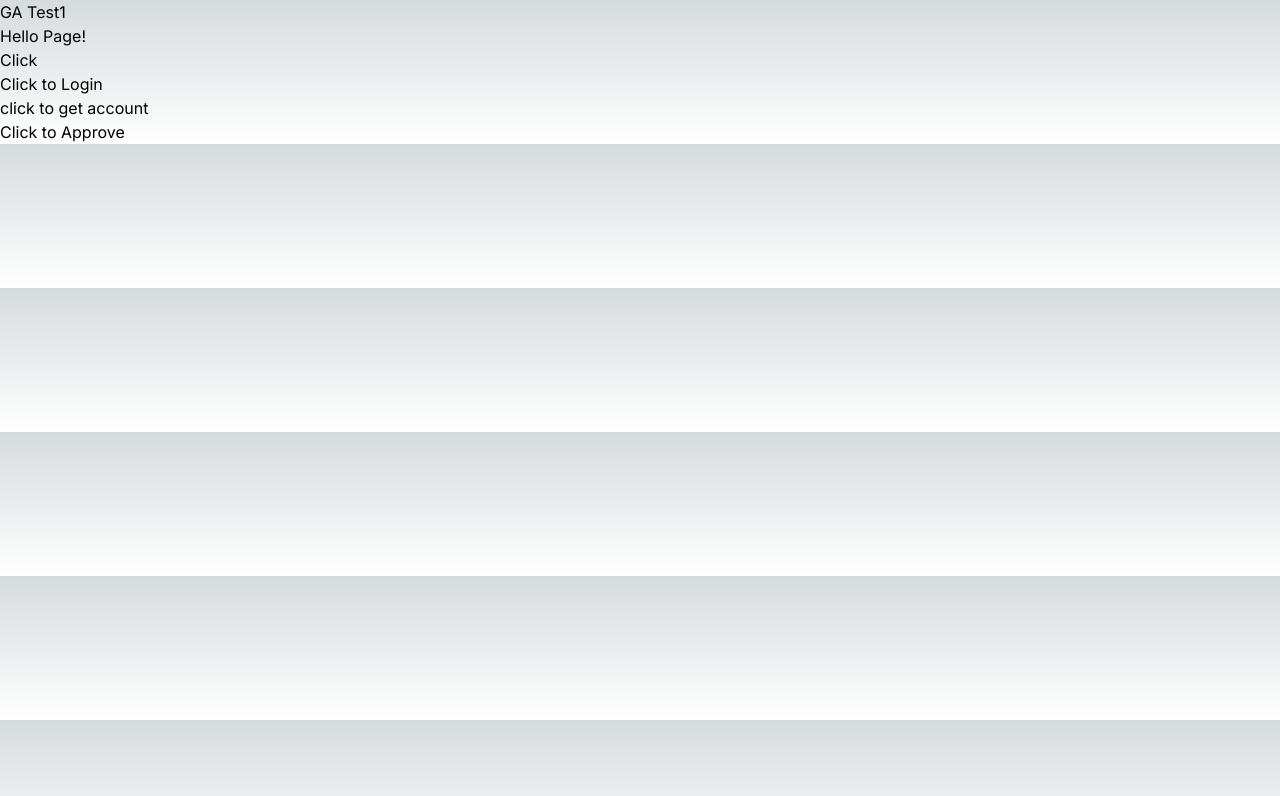
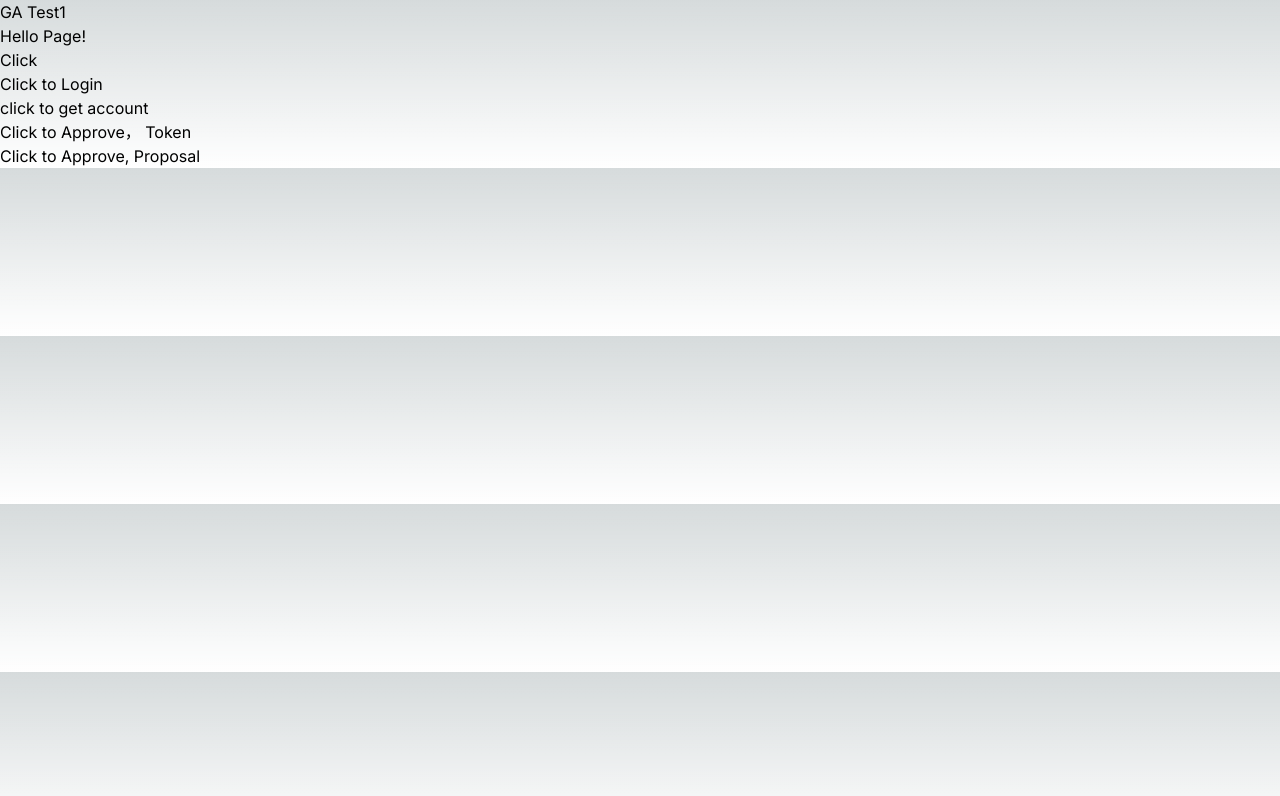
Before and after one commit to hzz780/dapp-next-template, a Next.js app: page /hello in a window 1280 px wide. Shown: the top 796 px of the page. Built offline with nearby package versions, Linux system fonts and the light colour scheme.

Commit message:
feat: 🎸 proposal demo

```diff
--- a/src/app/hello/bridgeC.tsx
+++ b/src/app/hello/bridgeC.tsx
@@ -14,7 +14,7 @@ export default function BridgePage() {
       console.log('AElfBridge: ', AElfBridge);
       const bridgeInstance = new AElfBridge({
         timeout: 3000,
-        // endpoint: 'https://tdvv-public-node.aelf.io',
+        endpoint: 'https://tdvv-public-node.aelf.io',
       });
       bridgeInstance.connect().then((isConnected: boolean) => {
         console.log('isConnected', isConnected);
@@ -56,7 +56,23 @@ export default function BridgePage() {
         })
       }}
     >
-      Click to Approve
+      Click to Approve， Token
+    </div>
+    <div
+      onClick={() => {
+        if (!bridgeInstance) {
+          console.log('Please login first');
+          return;
+        }
+        const proposalContract = '4SGo3CUj3PPh3hC5oXV83WodyUaPHuz4trLoSTGFnxe84nqNr'; // 合约地址可通过零合约的`GetContractAddressByName`只读方法获取
+        bridgeInstance.chain.contractAt(proposalContract).then(async (contract: any) => {
+          console.log('proposalContract: ', proposalContract);
+          const transactionId = await contract.Approve("9a0b558ac3e6d7e9c64c2bdc430045e317a2bb5c16dfa25dfc1de1586dfd998a");
+          console.log(transactionId);
+        })
+      }}
+    >
+      Click to Approve, Proposal
     </div>
   </>
 }
```
